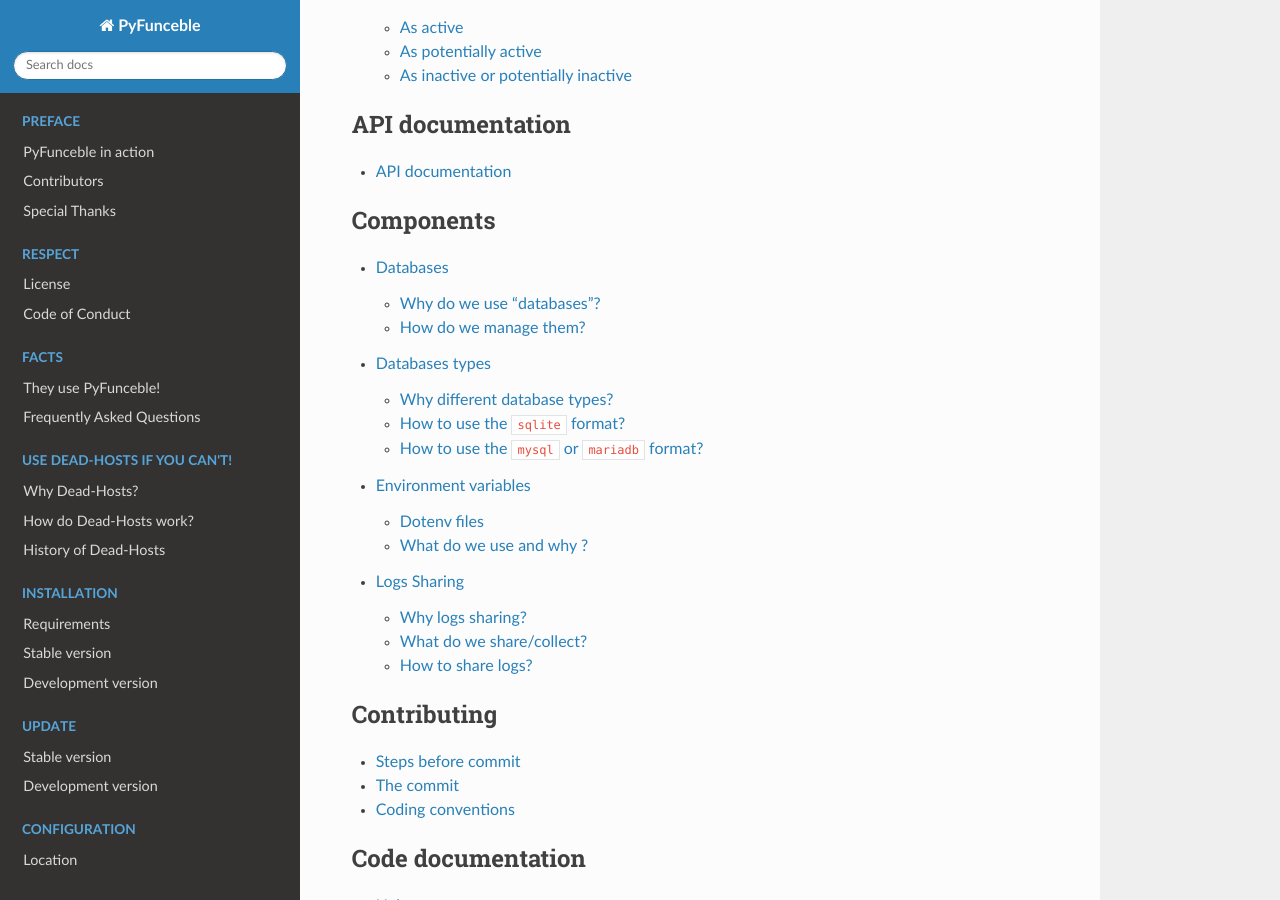
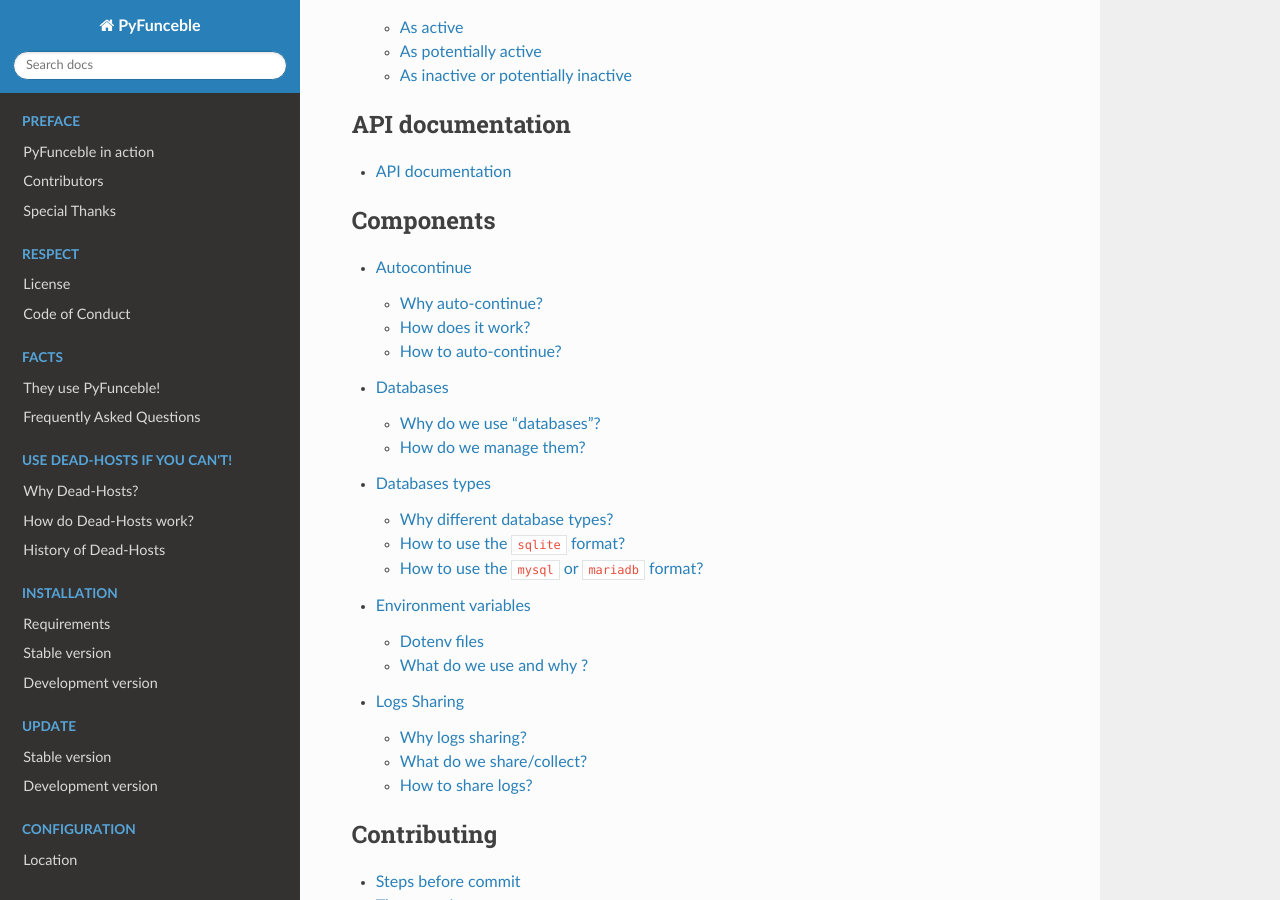
Before and after one commit to PyFunceble/rst-docs, a Sphinx documentation site: the page built from docs/index.rst, in a window 1280 px wide and 900 px high, scrolled down 7720 px. Built offline with Sphinx 7.4.7 and the Read the Docs theme 2.0.0, drawn with Linux system fonts in a browser that asks for light colours; pages that are not in the unit, such as notebooks, are missing from menus; some of the changed lines change nothing that is shown.

Commit message:
Introduction of the auto-continue components documentation

```diff
--- /dev/null
+++ b/docs/components/auto-continue.rst
@@ -0,0 +1,36 @@
+Autocontinue
+=============
+
+Why auto-continue?
+------------------
+
+We chose to create the auto-continue logic mainly for one purpose: Testing long files into Travis CI.
+As Travis CI has a time limit of 45 minutes, it became vital for us to be able to stop and continue
+the test from where we were under those 45 minutes. That's how it started.
+
+Today, - and it might be controversial - it's is used by most people who aren't under a Travis CI container
+to continue when the machine or tool crashes.
+
+How does it work?
+-----------------
+
+We log every subject already tested previously and remove them when the same file path
+is given again.
+
+How to auto-continue?
+---------------------
+
+It is activated by default but if not simply change
+
+::
+
+    auto_continue: False
+
+to
+
+::
+
+    auto_continue: True
+
+
+into your personal :code:`.PyFunceble.yaml` or use the `--auto-continue` argument from the CLI to reactivate it.
--- a/docs/index.rst
+++ b/docs/index.rst
@@ -120,6 +120,7 @@
    :maxdepth: 3
    :caption: Components
 
+   components/auto-continue
    components/databases
    components/environment-variables
    components/logs-sharing
```
